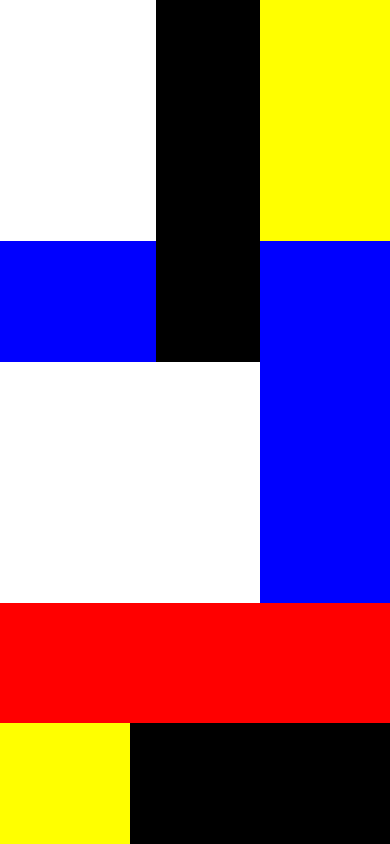
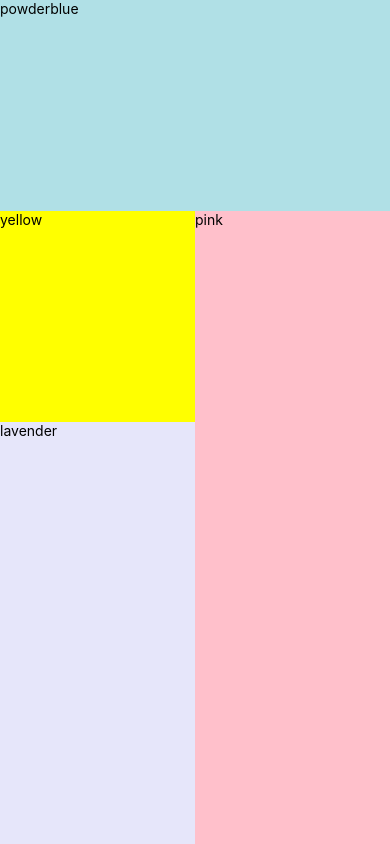
Before and after one commit to DAU-RN-study/DAU-RN-study, a React Native app in the folder study/: screen / in a window 390 px wide. Built offline with nearby package versions, Linux system fonts and the light colour scheme.

Commit message:
과제 1

```diff
--- a/study/App.js
+++ b/study/App.js
@@ -6,50 +6,25 @@ import {View, Text, StyleSheet} from 'react-native';
 // return 값에 화면 구성 요소를 작성합니다.
 const App = () => {
   return (
-   <View style = {styles.container}>
-      {/* 위쪽 */}
-      <View style = {styles.row5container}>
-        {/* 위쪽 왼쪽 */}
-        <View style = {styles.col2container}>
-          {/* 위쪽 왼쪽 위쪽 */}
-          <View style = {styles.row3container}>
-            <View style = {styles.col3container}>
-              <View style = {styles.whi2container}></View>
-              <View style = {styles.blu1container}></View>
-            </View>
-            <View style = {styles.col2container}>
-              <View style = {styles.bla2container}></View>
-            </View>
-          </View>
-          {/* 위쪽 왼쪽 아래쪽 */}
-          <View style = {styles.row2container}>
-            <View style = {styles.whi2container}></View>
-          </View>
+    <View style = {styles.container}>
+
+      <View style = {styles.upcontainer}>
+        <View style = {styles.upcontainer1}>
+          <Text style = {styles.powderblue}>powderblue</Text></View>
+      </View>
+
+      <View style = {styles.downcontainer}>
+        <View style = {styles.downcontainer1}>
+          <View style = {styles.dcontainer1_1}><Text style = {styles.yellow}>yellow</Text></View>
+          <View style = {styles.dcontainer1_2}><Text style = {styles}>lavender</Text></View>
         </View>
-
-        {/* 위쪽 오른쪽 */}
-        <View style = {styles.col1container}>
-          <View style = {styles.yel2container}></View>
-          <View style = {styles.blu3container}></View>
+        <View style = {styles.downcontainer2}>
+          <View style = {styles.dcontainer2_1}><Text style = {styles}>pink</Text></View>
         </View>
       </View>
 
-      {/* 아래쪽 */}
-      <View style = {styles.col2container}>
+    </View>
 
-        {/* 아래 위 */}
-        <View style = {styles.row1container}>
-          <View style = {styles.red1container}></View>
-        </View>
-
-        {/* 아래 아래 */}
-        <View style = {styles.row1container}>
-          <View style = {styles.yel1container}></View>
-          <View style = {styles.bla2container}></View>
-        </View>
-
-      </View>
-   </View>
   );
 };
 
@@ -59,75 +34,53 @@ const styles = StyleSheet.create({
     flex : 1,
   },
 
-  row1container : {
+  upcontainer : {
+    flex: 1,
+  },
+
+  upcontainer1 : {
     flex : 1,
+    backgroundColor : 'powderblue',
+  },
+
+  downcontainer : {
+    flex  : 3,
     flexDirection : 'row',
   },
 
-  row2container : {
-    flex : 2,
-    flexDirection : 'row',
-  },
-
-  row3container : {
-    flex : 3,
-    flexDirection : 'row',
-  },
-
-  row5container : {
-    flex : 5,
-    flexDirection : 'row',
-  },
-
-  col1container : {
-    flex : 1,
-    flexDirection : 'column'
-  },
-
-  col2container : {
-    flex : 2,
+  downcontainer1 : {
+    flex  : 1,
     flexDirection : 'column',
   },
 
-  col3container : {
-    flex : 3,
-    flexDirection : 'column',
+  downcontainer2 : {
+    flex : 1,
   },
 
-  red1container : {
-    flex : 1,
-    backgroundColor : 'red',
-  },
-
-  yel1container : {
+  dcontainer1_1 : {
     flex : 1,
     backgroundColor : 'yellow',
   },
-
-  yel2container : {
+  dcontainer1_2 : {
     flex : 2,
-    backgroundColor : 'yellow',
+    backgroundColor : 'lavender',
+  },
+  dcontainer2_1 : {
+    flex : 1,
+    backgroundColor : 'pink',
   },
 
-  whi2container : {
-    flex : 2,
-    backgroundColor : 'white',
+  powderblue : {
+    justifyContent : 'center',
   },
 
-  blu1container : {
+  yellow :  {
     flex : 1,
-    backgroundColor : 'blue',
+    justifyContent : 'center',
+    alignItems : 'center',
   },
 
-  blu3container : {
-    flex : 3,
-    backgroundColor : 'blue',
-  },
 
-  bla2container : {
-    flex : 2,
-    backgroundColor : 'black',
-  },
 
 
 });
```
